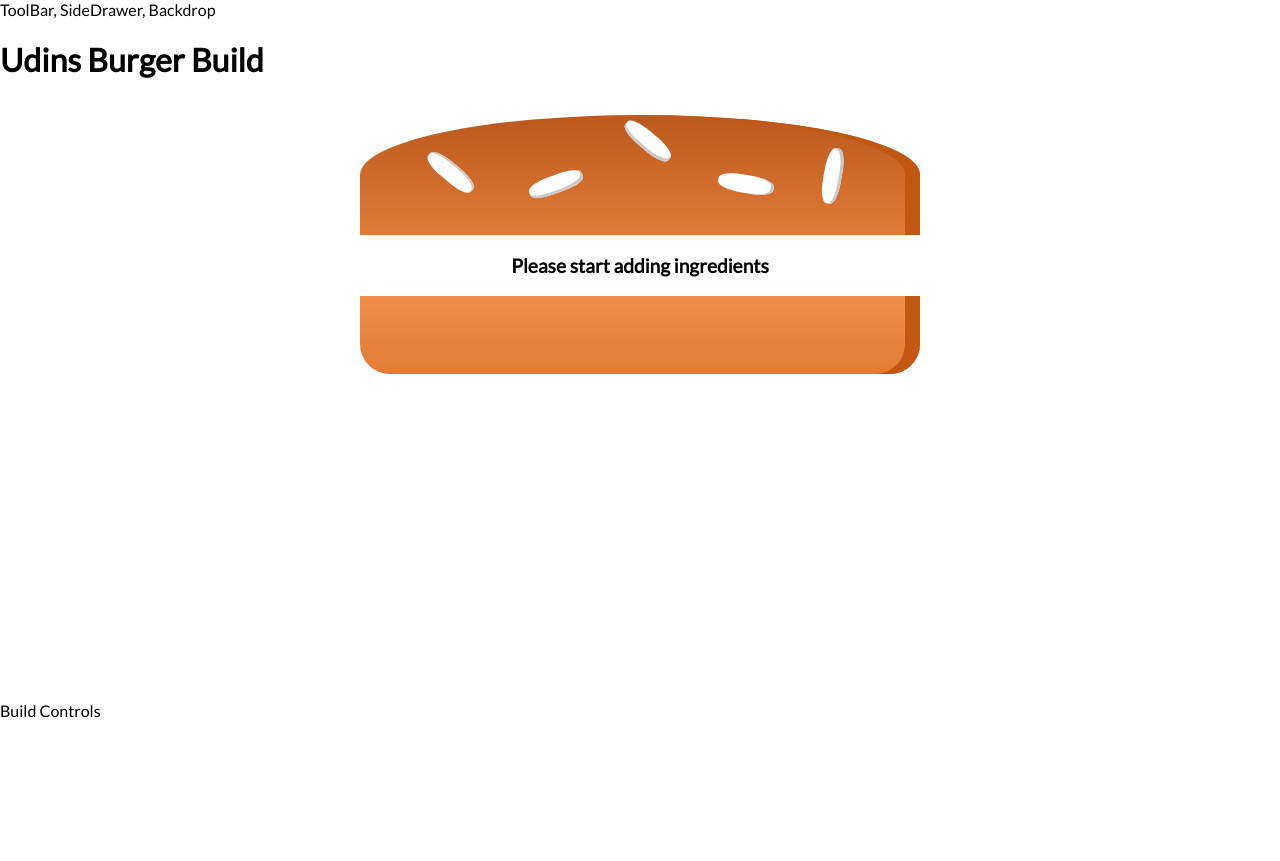
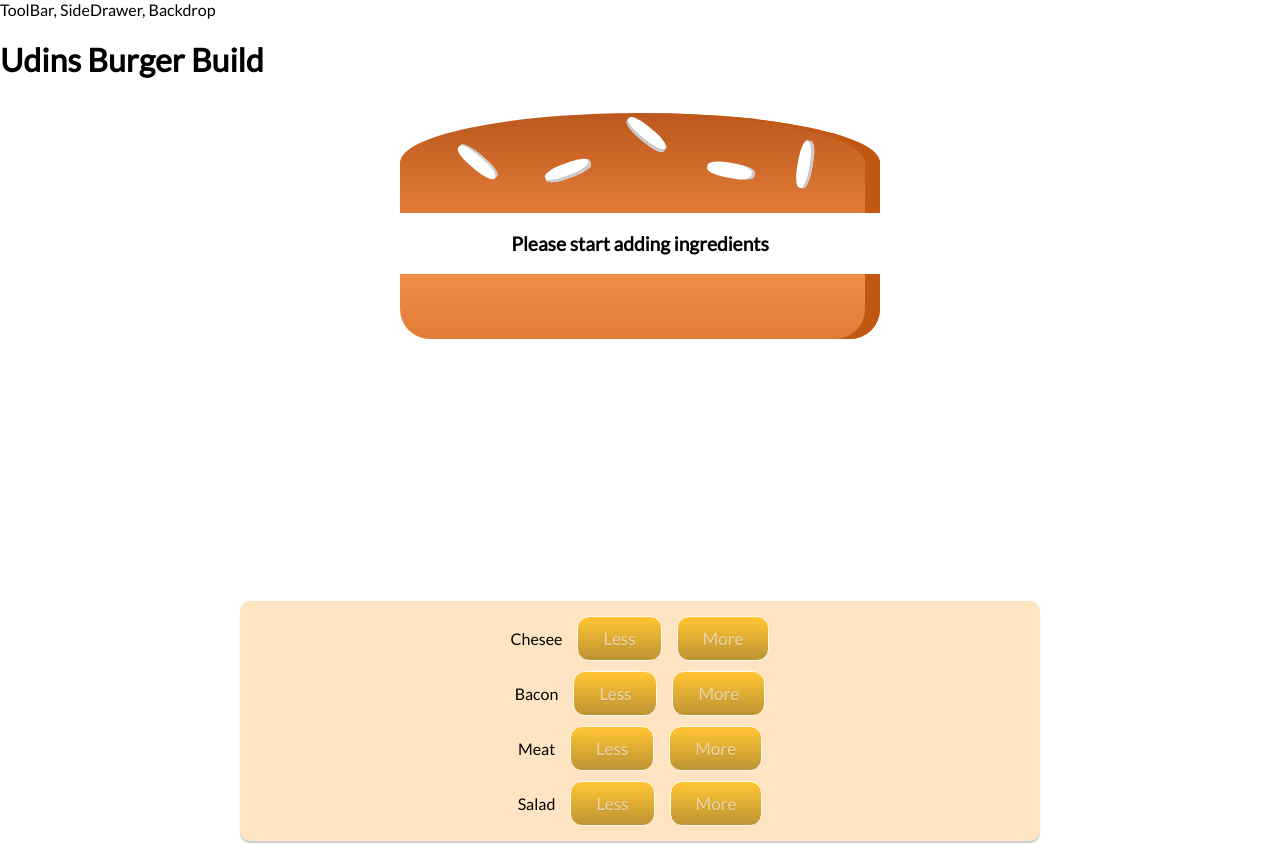
Before and after one commit to udin5531379/BurgerBuilder, a React (Create React App) app: page / in a window 1280 px wide. Before the commit the page ends 800 px from the top, so only its background shows below. Built offline with nearby package versions, Linux system fonts and the light colour scheme.

Commit message:
Added functionality to More Button

```diff
--- /dev/null
+++ b/src/components/Burger/BuildControls/BuildControl/BuildControl.js
@@ -0,0 +1,11 @@
+import React from 'react'
+import classes from '../BuildControl/BuildControl.module.css'
+
+const buildControl = (props) => (
+    <div className ={classes.BuildControl}>
+        <div>{props.label}</div>
+        <button>Less</button>
+        <button onClick = {props.added}>More</button>
+    </div>
+)
+export default buildControl;
--- /dev/null
+++ b/src/components/Burger/BuildControls/BuildControl/BuildControl.module.css
@@ -0,0 +1,31 @@
+.BuildControl{
+    display: flex;
+    align-items: center;
+    margin: 5px 0;
+}
+
+.BuildControl :not(:last-child){
+    margin-right: 15px;
+}
+
+.BuildControl button{
+    display: block;
+    font: inherit;
+    cursor: pointer;
+    outline: none;
+    background:linear-gradient(to bottom, #ffbb0f 5%, #ad8111 100%);
+	background-color:#ffbb0f;
+	border-radius:12px;
+	border:1px solid #ffffff;
+	color:#ead3a5;
+	font-size:17px;
+	padding:11px 25px;
+	text-shadow:0px 1px 0px #a68a19;
+    opacity: 0.8;
+    transition: all .2s ease-in-out;
+}
+
+.BuildControl button:hover{
+    opacity: 1;
+    transform: scale(1.1);
+}
--- /dev/null
+++ b/src/components/Burger/BuildControls/BuildControls.js
@@ -0,0 +1,21 @@
+import React from 'react';
+import classes from '../BuildControls/BuildControls.module.css';
+import BuildControl from './BuildControl/BuildControl';
+
+const controls = [
+    {label: 'Chesee', type: 'cheese'},
+    {label: 'Bacon', type: 'bacon'},
+    {label: 'Meat', type: 'meat'},
+    {label: 'Salad', type: 'salad'}
+]
+
+
+const buildContols = (props) => (
+        <div className={classes.BuildControls}>
+            {controls.map((eachControls) => (
+                <BuildControl key={eachControls.label} label={eachControls.label} added={() => props.ingredientAdded(eachControls.type)}/>
+            ))}
+        </div>
+    )
+
+export default buildContols;
--- /dev/null
+++ b/src/components/Burger/BuildControls/BuildControls.module.css
@@ -0,0 +1,17 @@
+.BuildControls{
+    width: 95%;
+    background-color: bisque;
+    display: flex;
+    flex-flow: column;
+    align-items: center;
+    box-shadow: 0 2px 1px #ccc;
+    padding: 10px 0px;
+    margin: auto;
+    margin-bottom: 20px;
+    border-radius: 10px;
+}
+@media(min-width: 700px){
+    .BuildControls{
+        max-width: 800px;
+    }
+}
--- a/src/components/Burger/Burger.module.css
+++ b/src/components/Burger/Burger.module.css
@@ -14,14 +14,14 @@
 }
 
 
-@media (max-width: 349px){ /* 349 or below */
+@media (max-width: 384px){ /* 384 or below */
     .Burger{
         width: 350px;
         height: 400px;
     }
 }
 
-@media (min-width: 350px){
+@media (min-width: 385px){
     .Burger{
         width: 400px;
         height: 400px;
@@ -38,7 +38,7 @@
 /* if width is 1000px or more AND height is 700px or more */
 @media (min-width: 1000px){
     .Burger{
-        width: 700px;
-        height: 600px;
+        width: 600px;
+        height: 500px;
     }
 }
--- a/src/components/Burger/BurgerIngredient/BurgerIngredient.js
+++ b/src/components/Burger/BurgerIngredient/BurgerIngredient.js
@@ -8,7 +8,7 @@ class BurgerIngredient extends Component{
     render() {
         let ingredient = null
 
-    switch(this.props.type) {
+    switch(this.props.type) { //type is the property that this expects
         case('bread-bottom'):
             ingredient = <div className = {classes.BreadBottom}></div>
             break;
--- a/src/components/layout/Layout.module.css
+++ b/src/components/layout/Layout.module.css
@@ -1,3 +1,10 @@
 .Content{
-    margin-top: 16px;
+    display: inline-block;
+    box-sizing: border-box;
 }
+
+@media (min-width: 339px){
+    .Content{
+        width: 100%;
+    }
+}
--- a/src/containers/BurgerBuilder/BurgerBuilder.js
+++ b/src/containers/BurgerBuilder/BurgerBuilder.js
@@ -1,6 +1,16 @@
 import React, { Component } from "react";
 import Aux from '../../hoc/Aux';
 import Burger  from '../../components/Burger/Burger';
+import BuildControls from '../../components/Burger/BuildControls/BuildControls'
+
+//GLOBAL_VARIABLE
+const INGREDIENT_PRICES = {
+    salad: 1,
+    cheese: 0.5,
+    meat: 2,
+    bacon: 3
+}
+
 
 class BurgerBuilder extends Component {
     state = {
@@ -9,16 +19,29 @@ class BurgerBuilder extends Component {
             bacon: 0,
             cheese: 0,
             meat: 0
+        },
+        totalPrice : 4
+    }
+
+    addIngredientsHandler = (type) => {
+        const currentIngredientCount = this.state.ingredients[type] //key value pair ko value nikalyo acc. to type
+        const updatedIngredientCount = currentIngredientCount + 1 //tyo valu ema 1 add garyo
+        const updatedIngredient = {
+            ...this.state.ingredients   //Use all the properties on this.state.ingredients to create a new object ie. updatedIngredient, then set the property represented by [type] to a new value passed on event.target.value
         }
+        updatedIngredient[type] = updatedIngredientCount
+
+        const currentPrice = this.state.totalPrice
+        const updatedPrice = currentPrice + INGREDIENT_PRICES[type]
+
+        this.setState({ingredients: updatedIngredient, totalPrice: updatedPrice})
     }
+
     render(){
         return(
             <Aux>
                 <Burger ingredients = {this.state.ingredients}/>
-
-                <div>
-                    Build Controls
-                </div>
+                <BuildControls ingredientAdded = {this.addIngredientsHandler}/>
             </Aux>
         );
     }
```
